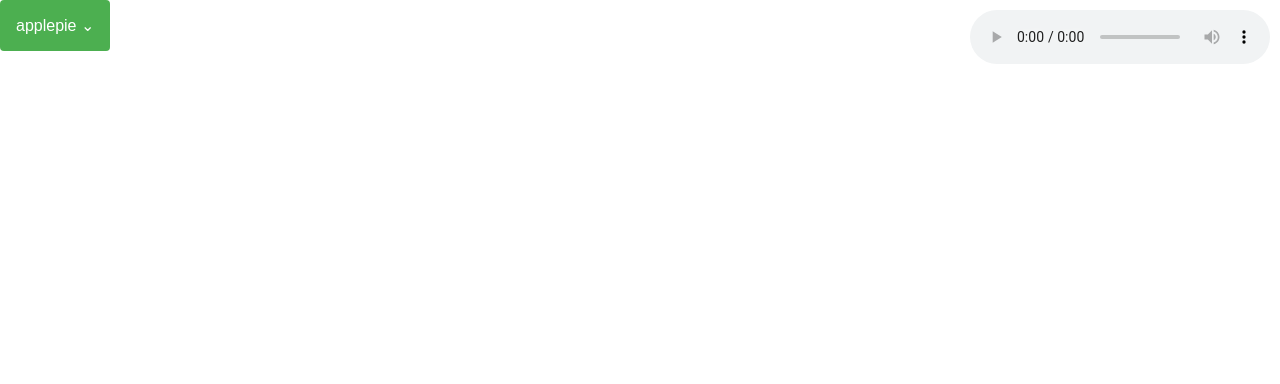
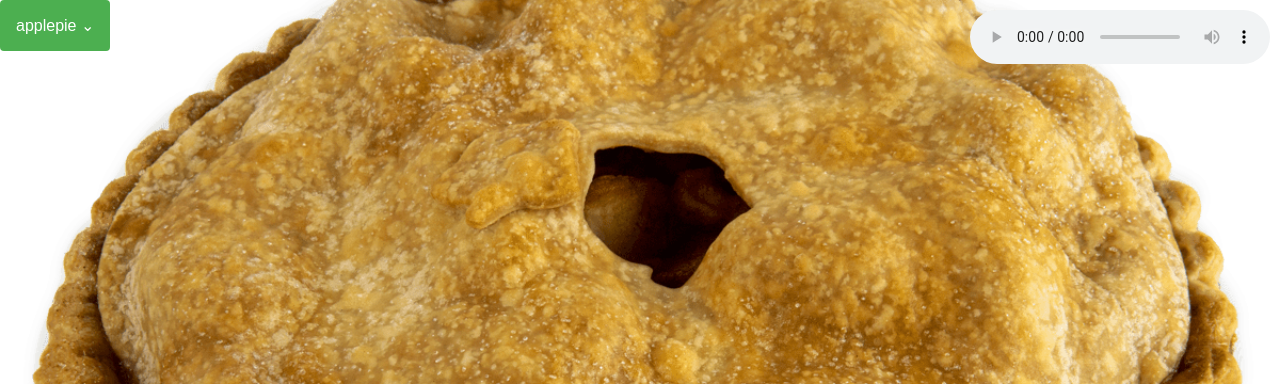
Before and after one commit to Sometk/pie, a plain HTML site: page index.html in a window 1280 px wide. Shown: the top 384 px of the page. Drawn offline with Linux system fonts and the light colour scheme.

Commit message:
tried fixing background issue

```diff
--- a/styles.css
+++ b/styles.css
@@ -2,6 +2,19 @@ body, html {
     margin: 0;
     height: 100%;
     overflow: hidden;
+}
+
+.background-container {
+    position: fixed;
+    top: 0;
+    left: 0;
+    width: 100%;
+    height: 100%;
+    z-index: 0;
+    background-image: url('images/applepie.png');
+    background-position: center;
+    background-repeat: no-repeat;
+    background-size: cover;
 }
 
 .image-container {
@@ -14,15 +27,6 @@ body, html {
     z-index: 1; /* Ensures the container is above the background */
 }
 
-.background-container {
-    position: fixed;
-    top: 0;
-    left: 0;
-    width: 100%;
-    height: 100%;
-    object-fit: cover;
-    z-index: 0; /* Keeps the background behind other elements */
-}
 
 #myImage {
     width: 30px;
```
